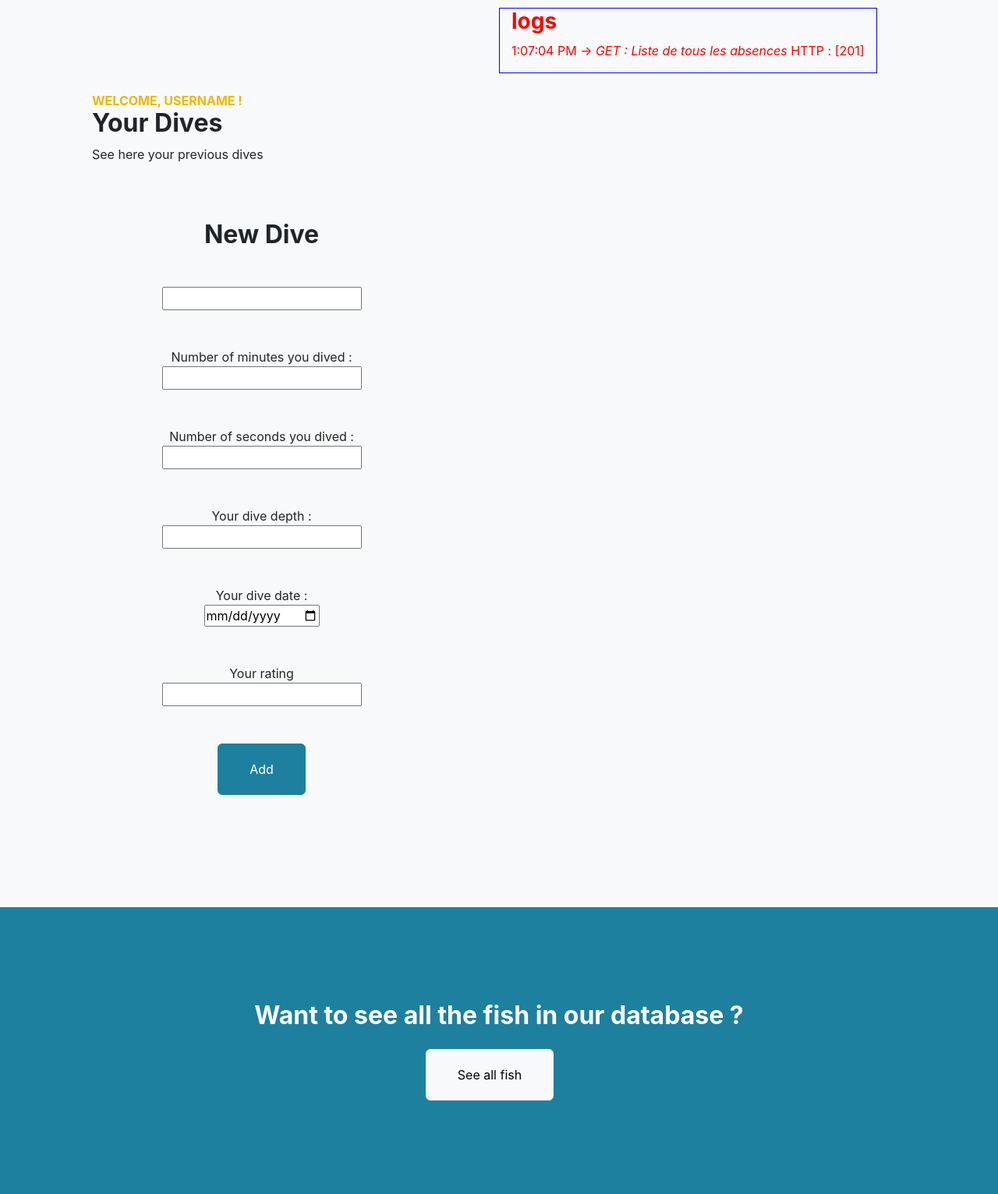
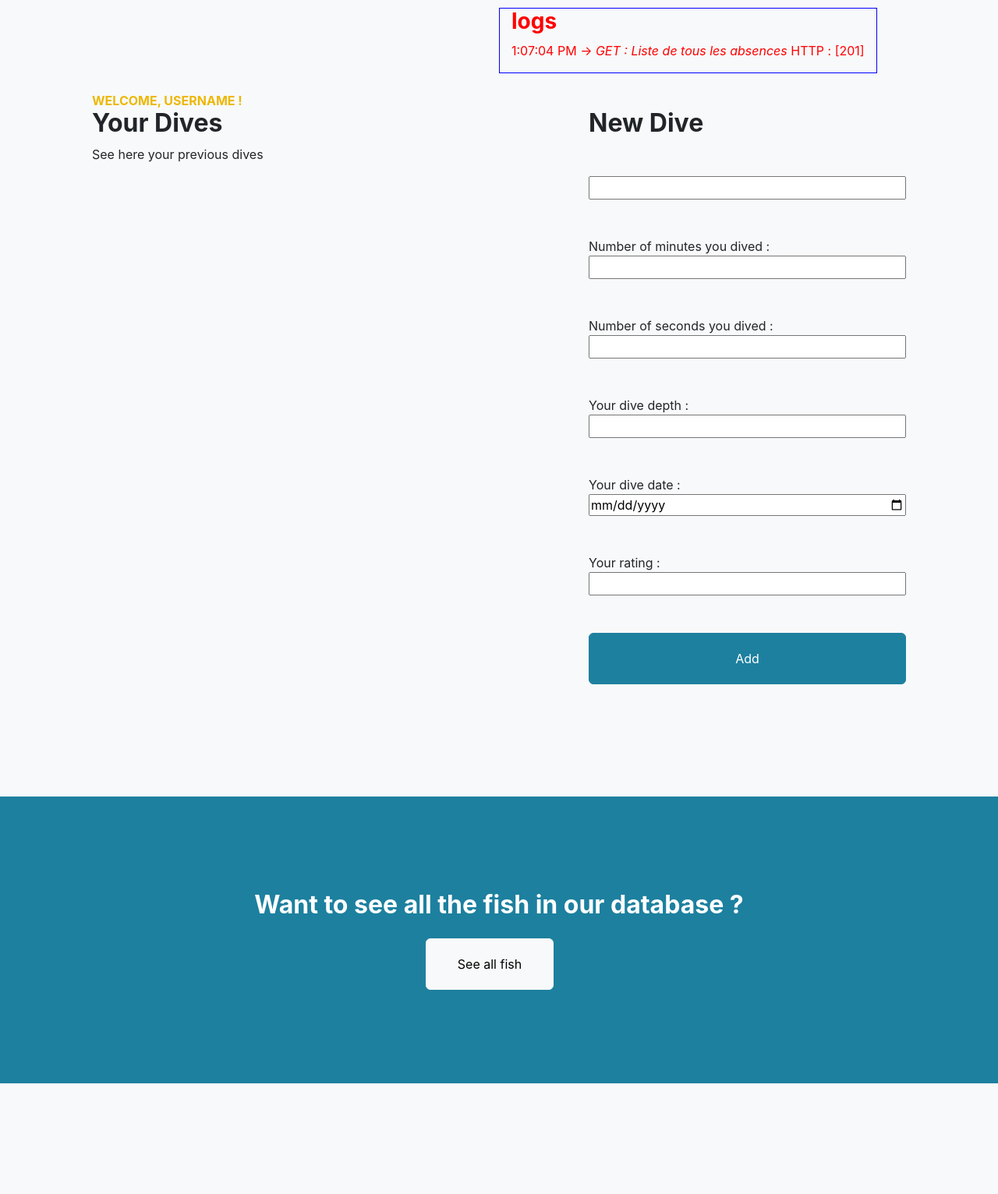
Before and after one commit to LisaMrc/Workshop_AL, a Flask app: page / in a window 1280 px wide. Shown: the whole page at 78% size. After the commit the page ends 1390 px from the top, so only its background shows below. Run offline with Flask 3, Linux system fonts and the light colour scheme; data that the repository does not hold is empty; some libraries are stand-ins or nearby versions.

Commit message:
[WIP] userDives inputs

```diff
--- a/server.py
+++ b/server.py
@@ -12,7 +12,7 @@ absences={}
 
 @app.route("/")
 def index():
-    return render_template('serveurAbsences.html')
+    return render_template('userDives.html')
 
 @app.route("/absences", methods=['GET', 'POST'])
 def general():
--- a/templates/serveurAbsences.html
+++ b/templates/userDives.html
@@ -21,32 +21,31 @@
                         <p class="mb-5">See here your previous dives</p>
                         <div id='abs' class=""></div>
                     </div>
+                        <div class="col-lg-5 d-flex flex-column mb-4">
+                            <h2 class="mb-5">New Dive</h2>
+                            <form action="add" method="POST"></form>
+                                <input type='text' id='nom' class="mb-5"> <!-- Cette ligne est l'input du template -->
 
-                    <form action="add" method="POST">
-                        <div class="col-lg-5 d-flex flex-column align-items-center mb-4">
-                            <h2 class="mb-5">New Dive</h2>
-                            <input type='text' id='nom' class="mb-5 mx-auto"> <!-- Cette ligne est l'input du template -->
+                                <label for="dive_mins">Number of minutes you dived :</label>
+                                <input type='number' name="dive_mins" id='dive_mins' class="mb-5">
 
-                            <label for="dive_mins">Number of minutes you dived : </label>
-                            <input type='number' name="dive_mins" id='dive_mins' class="mb-5 mx-auto">
+                                <label for="dive_secs">Number of seconds you dived :</label>
+                                <input type='number' name="dive_secs" id='dive_secs' class="mb-5">
 
-                            <label for="dive_secs">Number of seconds you dived : </label>
-                            <input type='number' name="dive_secs" id='dive_secs' class="mb-5 mx-auto">
+                                <label for="dive_depth">Your dive depth :</label>
+                                <input type='number' name="dive_depth" id='dive_depth' class="mb-5">
 
-                            <label for="dive_depth">Your dive depth : </label>
-                            <input type='number' name="dive_depth" id='dive_depth' class="mb-5 mx-auto">
+                                <label for="dive_date">Your dive date :</label>
+                                <input type='date' name="dive_date" id='dive_date' class="mb-5">
 
-                            <label for="dive_date">Your dive date : </label>
-                            <input type='date' name="dive_date" id='dive_date' class="mb-5 mx-auto">
+                                <label for="rating">Your rating :</label>
+                                <input type='number' name="rating" id='rating' class="mb-5">
 
-                            <label for="rating">Your rating </label>
-                            <input type='number' name="rating" id='rating' class="mb-5 mx-auto">
-
-                            <button class="btn btn-primary btn-xl" onClick="create()">Add</button>
+                                <button class="btn btn-primary btn-xl" onClick="create()">Add</button>
+                            </form>
                         </div>
-                    </form>
+                    </div>
                 </div>
-            </div>
         </section>
 
         <section class="content-section bg-primary text-white">
```
